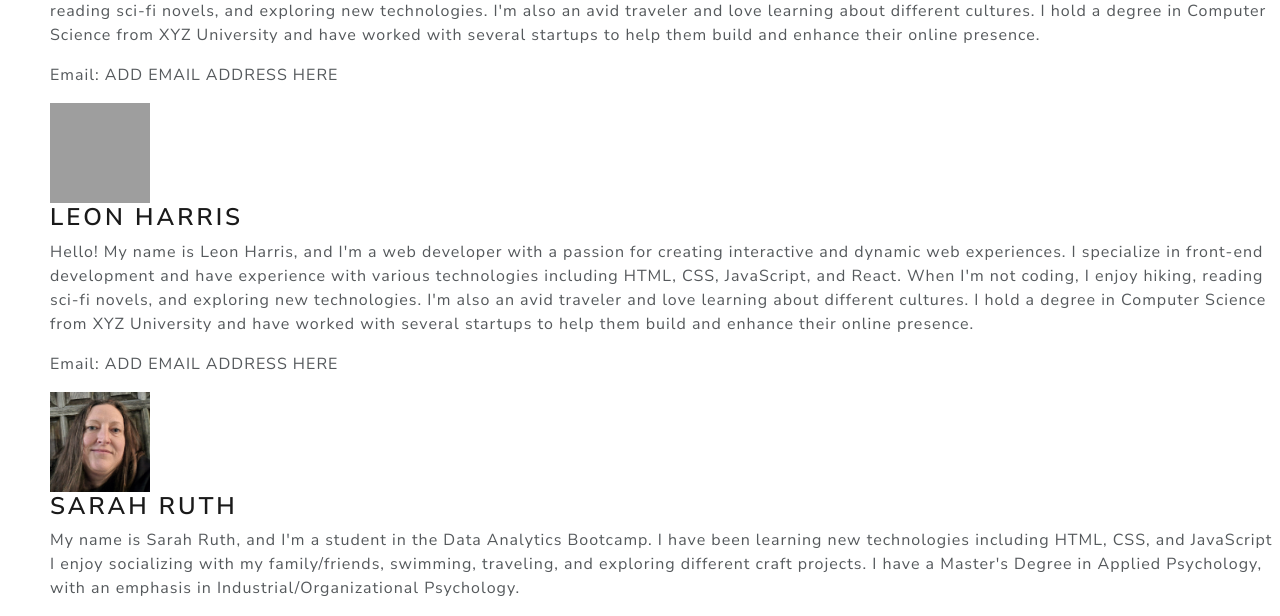
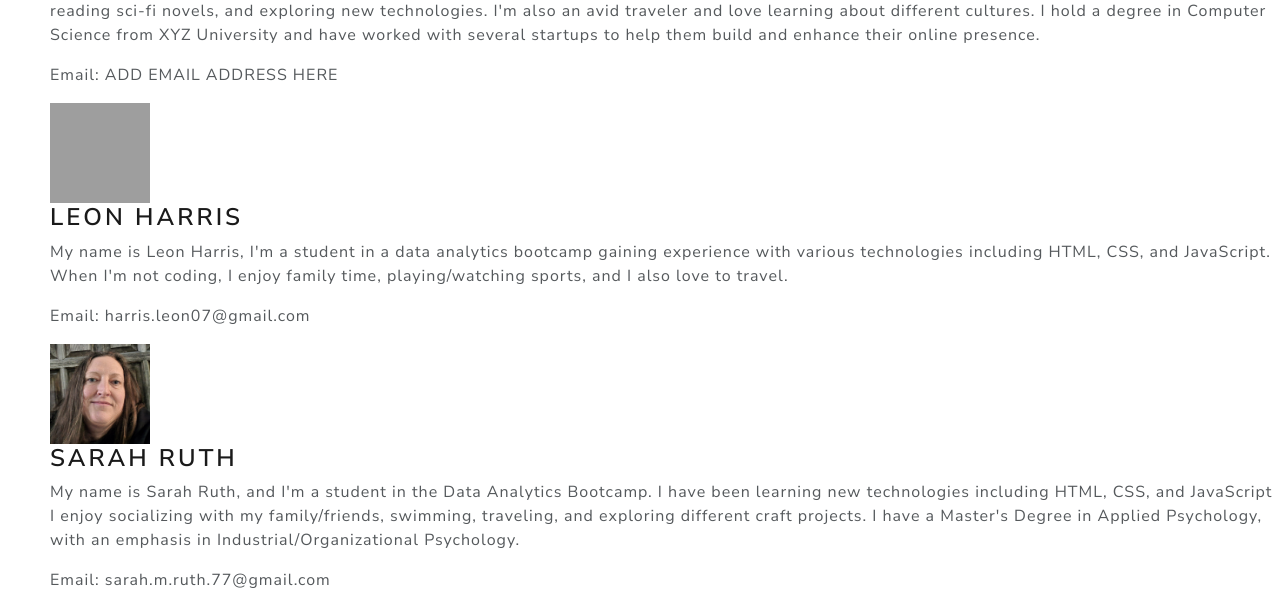
Before and after one commit to BramSunner/project-3-group-10, a Flask app: page /about_us in a window 1280 px wide. Shown: the part 637-1253 px from the top of the page. After the commit the page ends 1225 px from the top, so only its background shows below. Run offline with Flask 3, Linux system fonts and the light colour scheme; some libraries are stand-ins or nearby versions; grey boxes are pictures that could not be loaded.

Commit message:
updated bio

```diff
--- a/app/templates/about_us.html
+++ b/app/templates/about_us.html
@@ -87,10 +87,9 @@
 
                 <div class="bio-text">
                     <h3>Leon Harris</h3>
-                    <p>Hello! My name is Leon Harris, and I'm a web developer with a passion for creating interactive and dynamic web experiences. I specialize in front-end development and have experience with various technologies including HTML, CSS, JavaScript, and React.
-                       When I'm not coding, I enjoy hiking, reading sci-fi novels, and exploring new technologies. I'm also an avid traveler and love learning about different cultures.
-                       I hold a degree in Computer Science from XYZ University and have worked with several startups to help them build and enhance their online presence.</p>
-                    <p>Email: ADD EMAIL ADDRESS HERE</p>
+                    <p>My name is Leon Harris, I'm a student in a data analytics bootcamp gaining experience with various technologies including HTML, CSS, and JavaScript.
+                        When I'm not coding, I enjoy family time, playing/watching sports, and I also love to travel.</p>
+                    <p>Email: harris.leon07@gmail.com</p>
                 </div>
             </section>
             <section class="bio">
```
Also changed, not shown: 2 other files.
